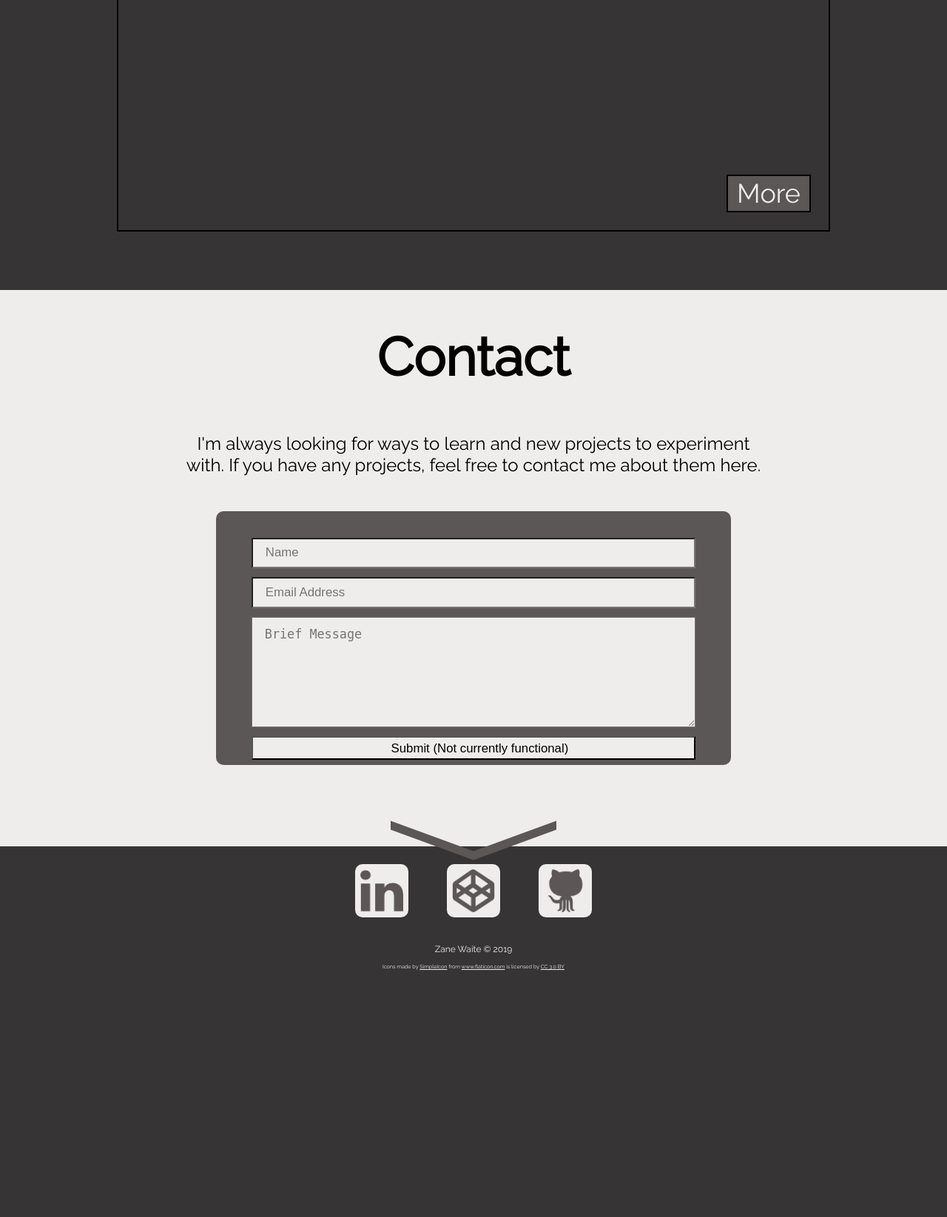
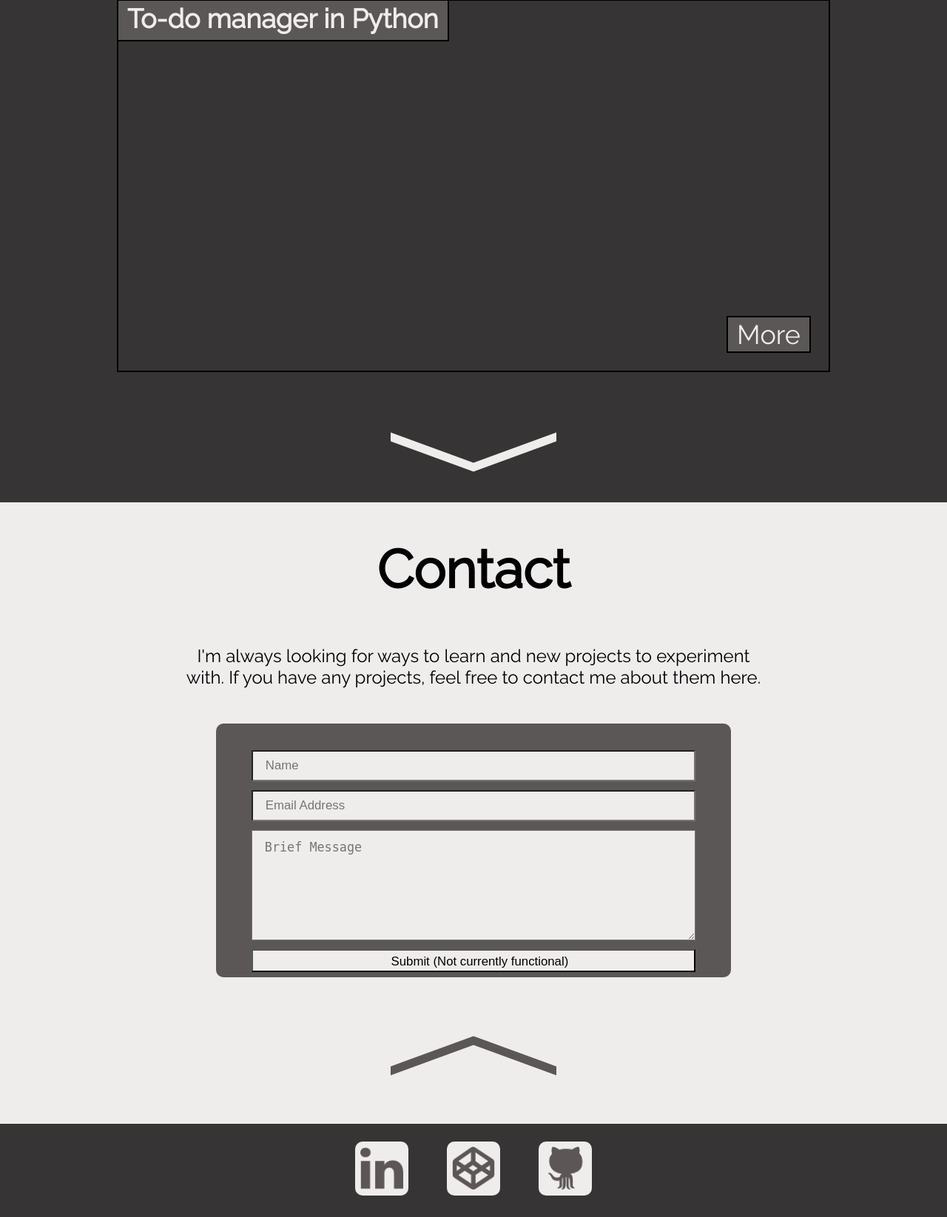
Before and after one commit to zmwaite182/zmwaite182.github.io, a PHP site: page / in a window 1280 px wide. Shown: the part 2644-4289 px from the top of the page at 74% size. Before the commit the page ends 3955 px from the top, so only its background shows below. Run offline with PHP 8.4, Linux system fonts and the light colour scheme.

Commit message:
Adjusted sizes of sections, and fixed chevrons

```diff
--- a/app.css
+++ b/app.css
@@ -38,9 +38,11 @@ header {
   justify-content: center;
   text-align: center;
   color: #efecec;
+  min-height: 512px;
 }
 #home h1 {
   font-size: 3rem;
+  z-index: -1;
 }
 #home h1, #home h2 {
   opacity: 0;
@@ -86,7 +88,6 @@ header #navigation a:hover {
 
 #about {
   padding: 1rem 10rem;
-  height: 105vh;
   background-color: #efecec;
 }
 #about img {
@@ -184,7 +185,6 @@ table #git-percent::before {
 }
 
 #projects {
-  height: 160vh;
   width: 100%;
   background-color: #363434;
   text-align: center;
@@ -234,7 +234,6 @@ table #git-percent::before {
 }
 
 #contact {
-  height: 88vh;
   padding: 1rem 10rem;
   text-align: center;
   background-color: #efecec;
@@ -317,15 +316,14 @@ footer div:nth-last-child(1) a {
 .chevron {
   opacity: 0;
   animation: fade-in 1.5s 2s ease-in forwards;
+  bottom: -20vh;
   display: block;
   position: relative;
   text-align: center;
   padding: 12px;
-  margin-bottom: 6px;
   height: 0px;
   width: 200px;
-  margin: 0 auto;
-  bottom: -20vh;
+  margin: 0 auto 100px;
 }
 .chevron:before {
   content: "";
@@ -353,11 +351,9 @@ footer div:nth-last-child(1) a {
   position: relative;
   text-align: center;
   padding: 12px;
-  margin-bottom: 6px;
   height: 0px;
   width: 200px;
-  margin: 0 auto;
-  bottom: -10vh;
+  margin: 100px auto 30px;
 }
 .chevron-2:before {
   content: "";
@@ -385,11 +381,9 @@ footer div:nth-last-child(1) a {
   position: relative;
   text-align: center;
   padding: 12px;
-  margin-bottom: 6px;
   height: 0px;
   width: 200px;
-  margin: 0 auto;
-  bottom: -12vh;
+  margin: 150px auto 50px;
 }
 .chevron-3:before {
   content: "";
@@ -398,7 +392,7 @@ footer div:nth-last-child(1) a {
   left: 0;
   height: 50%;
   width: 50%;
-  background: #5c5757;
+  background: #efecec;
   transform: skew(0deg, 20deg);
 }
 .chevron-3:after {
@@ -408,8 +402,38 @@ footer div:nth-last-child(1) a {
   right: 0;
   height: 50%;
   width: 50%;
+  background: #efecec;
+  transform: skew(0deg, -20deg);
+}
+
+.chevron-4 {
+  display: block;
+  position: relative;
+  text-align: center;
+  padding: 12px;
+  height: 0px;
+  width: 200px;
+  margin: 100px auto 50px;
+}
+.chevron-4:before {
+  content: "";
+  position: absolute;
+  top: 0;
+  left: 0;
+  height: 50%;
+  width: 50%;
   background: #5c5757;
   transform: skew(0deg, -20deg);
 }
+.chevron-4:after {
+  content: "";
+  position: absolute;
+  top: 0;
+  right: 0;
+  height: 50%;
+  width: 50%;
+  background: #5c5757;
+  transform: skew(0deg, 20deg);
+}
 
 /*# sourceMappingURL=app.css.map */
--- a/app.sass
+++ b/app.sass
@@ -24,17 +24,15 @@ $font-size: 24px
 
 //MIXINS
 
-=chevron($location)
+=chevron($top-margin, $bottom-margin)
   display: block
   position: relative
   text-align: center
   padding: 12px
-  margin-bottom: 6px
   height: 0px
   width: 200px
-  margin: 0 auto
-  bottom: $location
-=chevron-before($color)
+  margin: $top-margin auto $bottom-margin
+=chevron-before($color, $direction)
   content: ''
   position: absolute
   top: 0
@@ -42,8 +40,8 @@ $font-size: 24px
   height: 50%
   width: 50%
   background: $color
-  transform: skew(0deg, 20deg)
-=chevron-after($color)
+  transform: if($direction == 'down', skew(0deg, 20deg), skew(0deg, -20deg))
+=chevron-after($color, $direction)
   content: ''
   position: absolute
   top: 0
@@ -51,7 +49,7 @@ $font-size: 24px
   height: 50%
   width: 50%
   background: $color
-  transform: skew(0deg, -20deg)
+  transform: if($direction == 'down', skew(0deg, -20deg), skew(0deg, 20deg))
 
 =skill-percentage($width)
   height: 30px
@@ -85,8 +83,10 @@ header
   justify-content: center
   text-align: center
   color: $offwhite
+  min-height: 512px
   h1
     font-size: 3rem
+    z-index: -1
   h1, h2
     opacity: 0
     animation: fade-in 2s 1s ease-in forwards
@@ -123,7 +123,6 @@ header
 
 #about
   padding: 1rem 10rem
-  height: 105vh
   background-color: $offwhite
   img
     margin: 0 auto
@@ -171,7 +170,6 @@ table
     +skill-percentage(50%)
 
 #projects
-  height: 160vh
   width: 100%
   background-color: $darkgray
   text-align: center
@@ -213,7 +211,6 @@ table
       transition: 1s
 
 #contact
-  height: 88vh
   padding: 1rem 10rem
   text-align: center
   background-color: $offwhite
@@ -284,20 +281,27 @@ footer
 .chevron
   opacity: 0
   animation: fade-in 1.5s 2s ease-in forwards
-  +chevron(-20vh)
+  bottom: -20vh
+  +chevron(0, 100px)
   &:before
-    +chevron-before($offwhite)
+    +chevron-before($offwhite, 'down')
   &:after
-    +chevron-after($offwhite)
+    +chevron-after($offwhite, 'down')
 .chevron-2
-  +chevron(-10vh)
+  +chevron(100px, 30px)
   &:before
-    +chevron-before($gray)
+    +chevron-before($gray, 'down')
   &:after
-    +chevron-after($gray)
+    +chevron-after($gray, 'down')
 .chevron-3
-  +chevron(-12vh)
+  +chevron(150px, 50px)
   &:before
-    +chevron-before($gray)
+    +chevron-before($offwhite, 'down')
   &:after
-    +chevron-after($gray)
+    +chevron-after($offwhite, 'down')
+.chevron-4
+  +chevron(100px, 50px)
+  &:before
+    +chevron-before($gray, 'up')
+  &:after
+    +chevron-after($gray, 'up')
--- a/index.html
+++ b/index.html
@@ -75,7 +75,7 @@
         <h2>To-do manager in Python</h2>
         <a href="https://github.com/zmwaite182/todo-manager">More</a>
       </article>
-      <a href="#contact" class="chevron"></a>
+      <a href="#contact" class="chevron-3"></a>
     </section>
 
     <section id="contact">
@@ -87,7 +87,7 @@
         <textarea placeholder="Brief Message" name="message" maxlength="500" required></textarea>
         <input type="submit" name="submit" value="Submit (Not currently functional)">
       </form>
-      <a href="#home" class="chevron-3"></a>
+      <a href="#home" class="chevron-4"></a>
     </section>
   </main>
 
```
Also changed, not shown: 1 other file.
